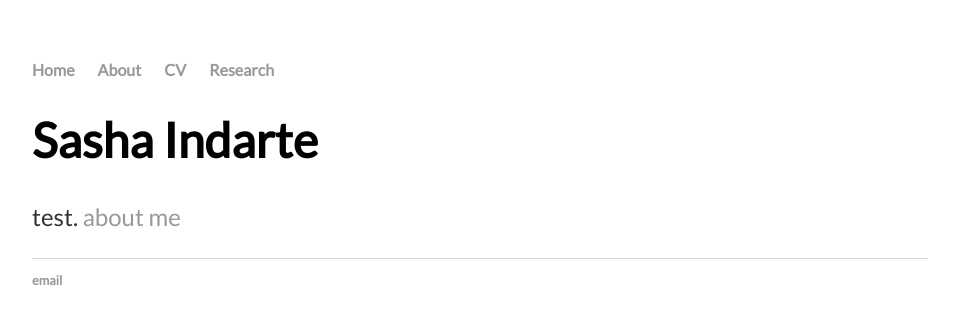
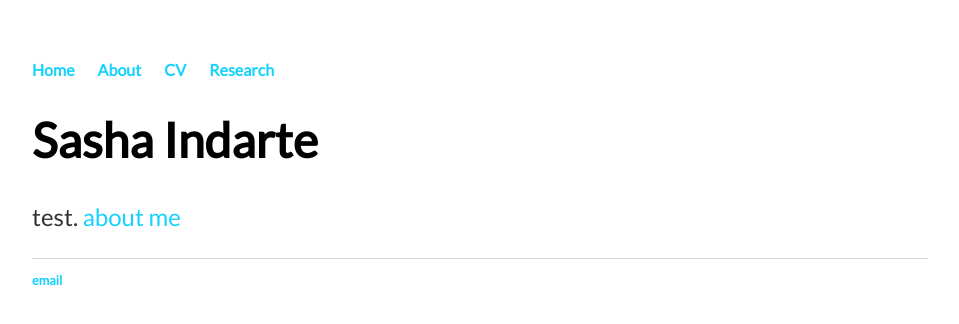
Before and after one commit to sashaindarte/sashaindarte.github.io, a Jekyll site: the page built from index.html, in a window 1280 px wide. Shown: the top 324 px of the page, without its empty margins (160-1119 px from the left). Built offline with Jekyll 4.4.1, drawn with Linux system fonts in a browser that asks for light colours.

Commit message:
Update main.css

```diff
--- a/css/main.css
+++ b/css/main.css
@@ -14,11 +14,11 @@ nav ul li, footer ul li {
 }
 a {
     text-decoration: none;
-    color: #999;
+    color: #16d2fc;
     font-family:'Lato', 'Sans-Serif';
 }
 a:hover {
-    text-decoration: underline;
+    color: #999;
     font-family:'Lato', 'Sans-Serif';
 }
 h1 {
```
